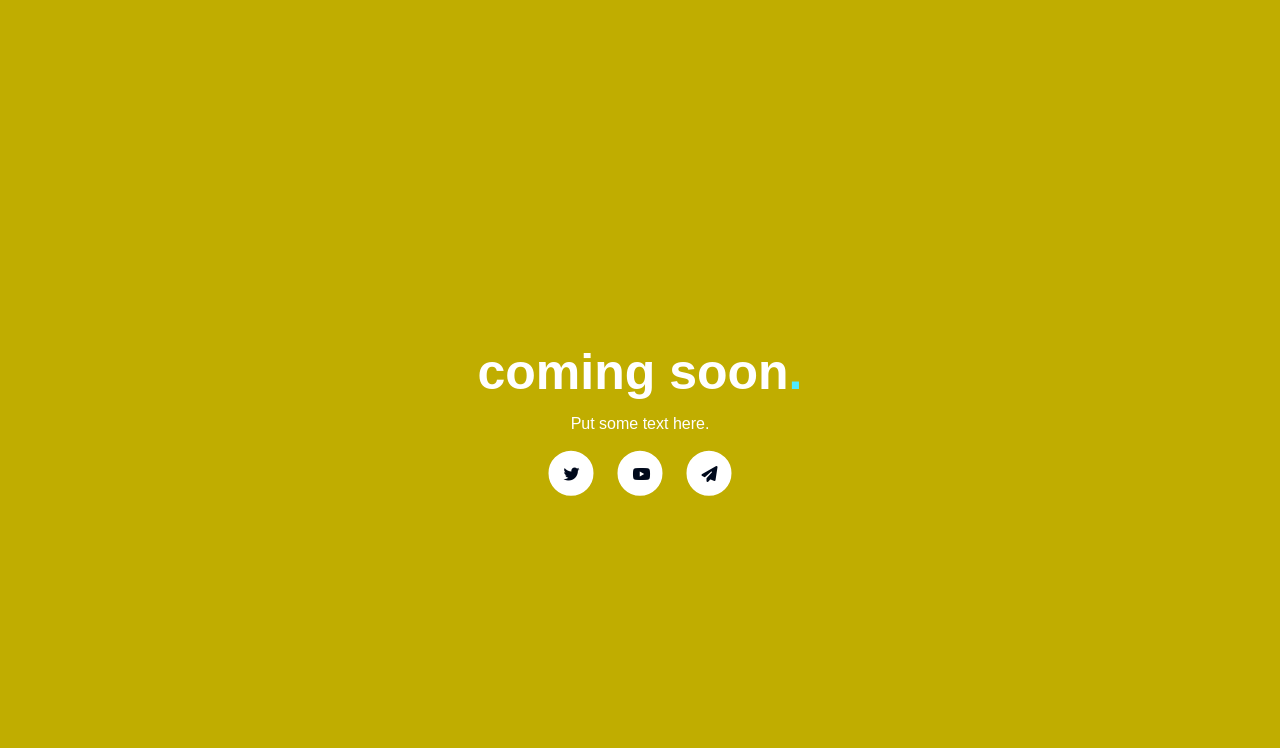
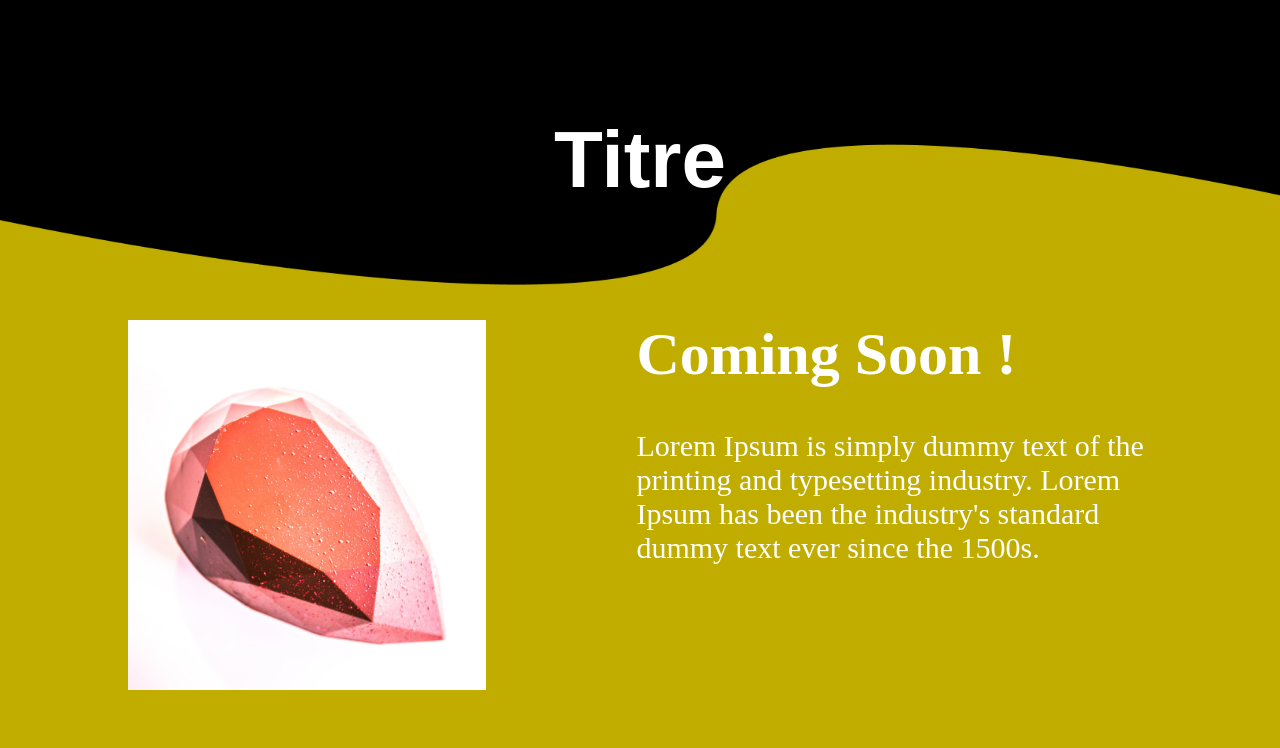
Before and after one commit to sassani134/comingSoonSFM, a plain HTML site: page index.html in a window 1280 px wide. Drawn offline with Linux system fonts and the light colour scheme.

Commit message:
Intégration de la maquette

```diff
--- a/index.html
+++ b/index.html
@@ -8,17 +8,25 @@
 		<script src="https://kit.fontawesome.com/f3bec795ea.js" crossorigin="anonymous"></script>
 	</head>
 	<body>
+		<div class="header"><h1 class="title">Titre</h1></div>
 		<section id="section1">
-		<canvas id="draw-canvas" width="1500" height="720"></canvas>
-		<div class="wrapper">
+			<canvas id="draw-canvas" class="wrapper" width="1500" height="720"></canvas>
+			<div class="d-flex container">
+				<img class="image-ruby" src="img/ruby.png" alt="Samuel à fond sur Ruby On Rail... alors que c'est nul.">
+				<div>
+					<h2 class="sous-titre">Coming Soon !</h2>
+					<p class="text">Lorem Ipsum is simply dummy text of the printing and typesetting industry. Lorem Ipsum has been the industry's standard dummy text ever since the 1500s.</p>
+				</div>
+			</div>
+			<!-- <div class="wrapper">
 				<h1>coming soon<span class="dot">.</span></h1>
-			<p>Put some text here.</p>
+				<p class="slogan">Put some text here.</p>
 				<div class="icons">
 					<a href=""><i class="fa fa-twitter"></i></a>
 					<a href=""><i class="fa fa-youtube-play"></i></a>
 					<a href=""><i class="fa fa-paper-plane"></i></a>
 				</div>
-		</div>
+			</div> -->
 		</section>
 	 	<script type="text/javascript" src="js/change-color.js"></script>
 	 	<script type="text/javascript" src="js/draw-canvas.js"></script>
--- a/style.css
+++ b/style.css
@@ -1,17 +1,54 @@
+* {
+  padding: 0;
+  margin: 0;
+  box-sizing: border-box;
+}
+
 body {
   background: #C0AD00;
   color: #fff;
 }
 
-#section1 {
+.title {
+  text-align: center;
+  font-size: 80px;
+  padding: 120px 0;
+}
+
+/*#section1 {
   min-height: 100vh;
-}
-/*
-canvas {
-  width: 98vw;
-  height: 100vh;
 }*/
 
+.header {
+  background-image: url(img/vector_1.png);
+  background-repeat: no-repeat;
+  background-size: 100% 285px;
+}
+
+.container {
+  width: 80%;
+  max-width: 1920px;
+  margin: 0 auto;
+}
+
+.d-flex {
+  display: flex;
+  justify-content: space-between;
+}
+
+.image-ruby {
+  margin-right: 150px;
+  width: 35%;
+}
+
+.sous-titre {
+  font-size: 60px;
+  margin-bottom: 40px;
+}
+
+.text {
+  font-size: 30px;
+}
 
 @keyframes fadeIn {
   from {top: 20%; opacity: 0;}
@@ -48,7 +85,7 @@ h1 {
   color: #4FEBFE;
 }
 
-p {
+.slogan  {
   text-align: center;
   margin: 18px;
   font-family: 'Muli', sans-serif;
```
Also changed, not shown: img/ruby.png (added), img/vector_1.png (added). Lines whose indentation alone changed are shown as unchanged.
